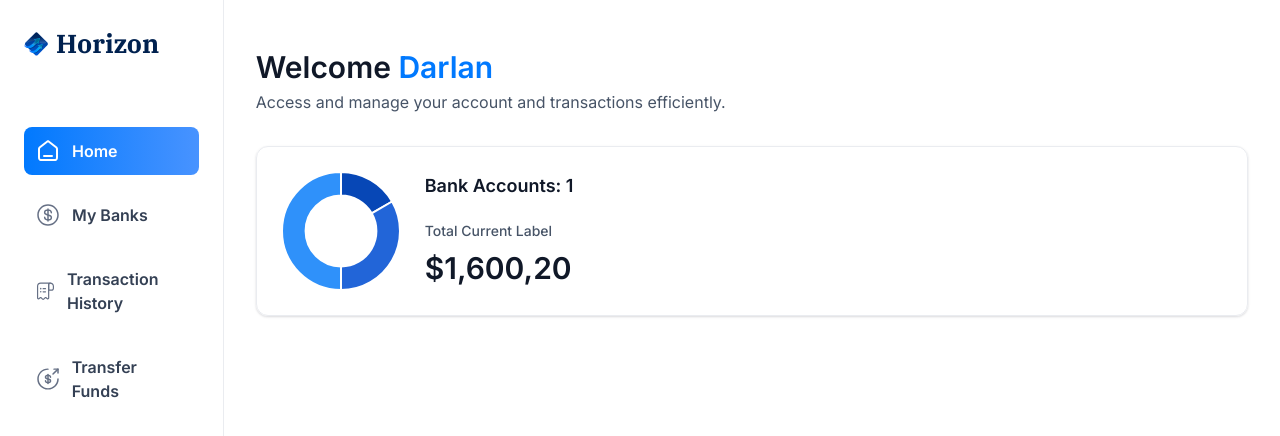
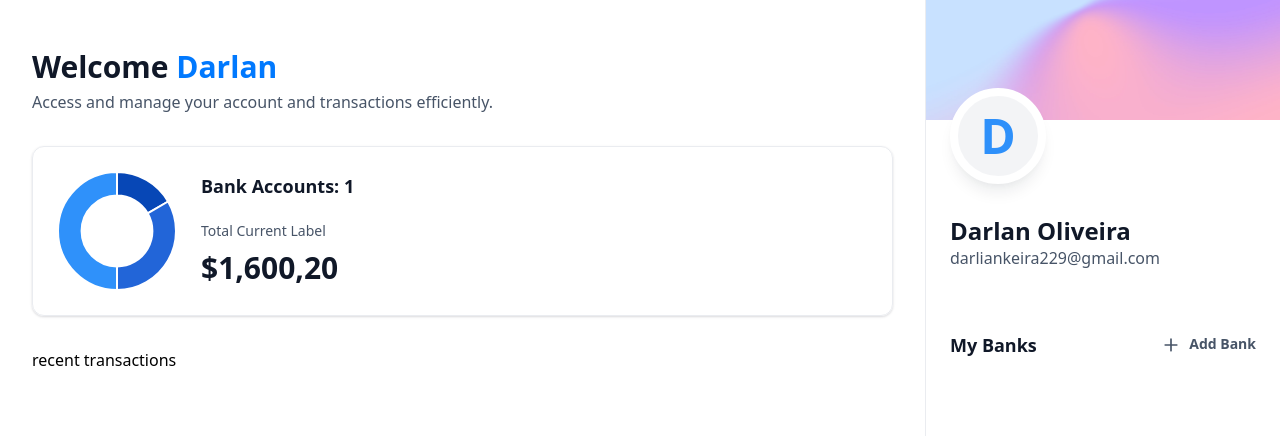
Before and after one commit to darlanZero/JSM_Banking, a Next.js app: page / in a window 1280 px wide. Shown: the top 436 px of the page. Built offline with nearby package versions, Linux system fonts and the light colour scheme.

Commit message:
Initial creation of Right Sidebar

```diff
--- a/app/(root)/page.tsx
+++ b/app/page.tsx
@@ -1,10 +1,11 @@
 import HeaderBox from '@/components/HeaderBox'
+import RightSidebar from '@/components/RightSidebar'
 import TotalBalanceBox from '@/components/TotalBalanceBox'
 import React from 'react'
 
 const Home = () => {
 
-  const loggedIn = { firstName : 'Darlan'}
+  const loggedIn = { firstName : 'Darlan', lastName: 'Oliveira', email: 'darliankeira229@gmail.com'}
 
   return (
     <section className='home'>
@@ -23,7 +24,15 @@
             totalCurrentBalance={1600.20}
           />
         </header>
+
+        recent transactions
       </div>
+
+      <RightSidebar
+        user={loggedIn}
+        transactions={[]}
+        banks={[]}
+      />
     </section>
   )
 }
--- a/components/MobileNav.tsx
+++ b/components/MobileNav.tsx
@@ -88,9 +88,9 @@
                             USER
                         </nav>
                     </SheetClose>
+
+                    FOOTER
                 </div>
-
-
             </SheetContent>
         </Sheet>
     </section>
--- /dev/null
+++ b/components/RightSidebar.tsx
@@ -0,0 +1,51 @@
+import Image from 'next/image'
+import Link from 'next/link'
+import React from 'react'
+
+const RightSidebar = ({ user, transactions, banks }: RightSidebarProps) => {
+  return (
+    <aside className='right-sidebar'>
+        <section className='flex flex-col pb-8'>
+            <div className='profile-banner' />
+
+            <div className='profile'>
+                <div className='profile-img'>
+                    <span className='text-5xl font-bold text-blue-500'>{user.firstName[0]}</span>
+                </div>
+
+                <div className='profile-details'>
+                    <h1 className='profile-name'>
+                        {user.firstName} {user.lastName}
+                    </h1>
+                    <p className='profile-email'>
+                        {user.email}
+                    </p>
+                </div>
+            </div>
+        </section>
+
+        <section className='banks'>
+            <div className='flex w-full justify-between'>
+                <h2 className='header-2'>
+                    My Banks
+                </h2>
+
+                <Link href='/' className='flex gap-2'>
+                    <Image
+                        src='/icons/plus.svg'
+                        width={20}
+                        height={20}
+                        alt='plus'
+                    />
+
+                    <h2 className='text-14 font-semibold text-gray-600'>
+                        Add Bank
+                    </h2>
+                </Link>
+            </div>
+        </section>
+    </aside>
+  )
+}
+
+export default RightSidebar
```
